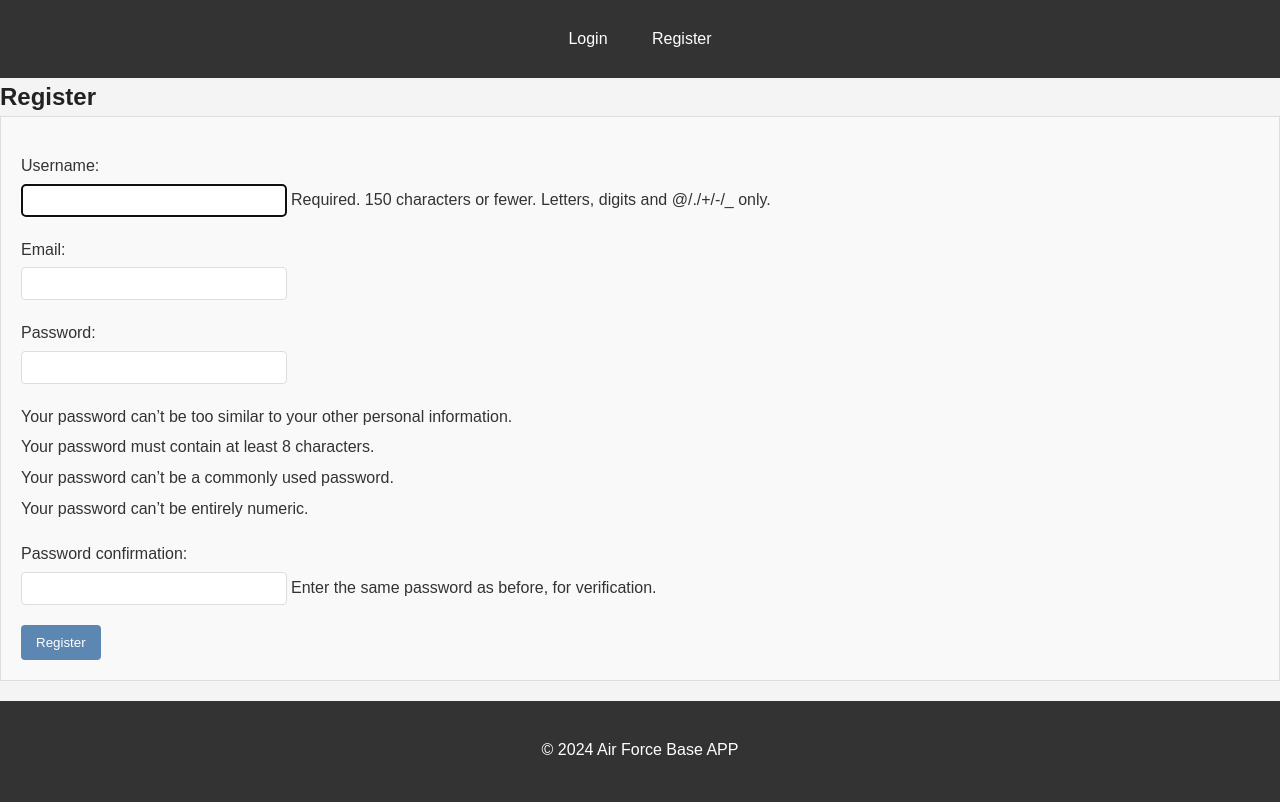
After one commit to joel5065/capstone_project, a Django app: page /register/ in a window 1280 px wide. The commit adds this page. Run offline with Django 5.2, Linux system fonts and the light colour scheme.

```diff
--- /dev/null
+++ b/personel_management/management_api/forms.py
@@ -0,0 +1,10 @@
+from django import forms
+from django.contrib.auth.forms import UserCreationForm
+from django.contrib.auth.models import User
+
+class CustomUserCreationForm(UserCreationForm):
+    email = forms.EmailField(required=True)
+
+    class Meta:
+        model = User
+        fields = ("username", "email")
--- /dev/null
+++ b/personel_management/management_api/templates/management_api/base.html
@@ -0,0 +1,34 @@
+{% load static %}
+
+<!DOCTYPE html>
+<html lang="en">
+<head>
+    <meta charset="UTF-8">
+    <meta name="viewport" content="width=device-width, initial-scale=1.0">
+    <title>{% block title %}ABIDJAN AIR FORCE BASE- MILITARY MANAGEMENT APP {% endblock %}</title>
+    <link rel="stylesheet" href="{% static 'css/style.css' %}">
+</head>
+<body>
+    <header>
+        <nav>
+            <ul>
+
+                <li><a href="{% url 'login' %}">Login</a></li>
+                <li><a href="{% url 'register' %}">Register</a></li>
+            </ul>
+        </nav>
+    </header>
+
+    <div class="content">
+        {% block content %}
+        <!-- Page-specific content goes here -->
+        {% endblock %}
+    </div>
+
+    <footer>
+        <p>&copy; 2024 Air Force Base APP</p>
+    </footer>
+
+    <script src="{% static 'js/script.js' %}"></script>
+</body>
+</html>
--- a/personel_management/management_api/templates/management_api/home.html
+++ b/personel_management/management_api/templates/management_api/home.html
@@ -26,7 +26,11 @@
     </style>
 </head>
 <body>
-    <h1>Welcome</h1>
+    <h1> Welcome to the Abidjan Air Force Base - PERSONNEL MANAGEMENT APP</h1>
+
+         <h2> <li><a href="{% url 'military-list' %}">List Military</a></li></h2>
+        <h2><li><a href="{% url 'military-create' %}">Add New Military</a></li></h2>
+
 
 </body>
 </html>
--- /dev/null
+++ b/personel_management/management_api/templates/management_api/logout.html
@@ -0,0 +1,6 @@
+{% extends 'management_api/base.html' %}
+
+{% block content %}
+  <p>You have been logged out.</p>
+  <a href="{% url 'login' %}">Log in again</a>
+{% endblock %}
--- /dev/null
+++ b/personel_management/management_api/templates/management_api/register.html
@@ -0,0 +1,10 @@
+{% extends 'management_api/base.html' %}
+
+{% block content %}
+  <h2>Register</h2>
+  <form method="post">
+    {% csrf_token %}
+    {{ form.as_p }}
+    <button type="submit">Register</button>
+  </form>
+{% endblock %}
--- a/personel_management/management_api/urls.py
+++ b/personel_management/management_api/urls.py
@@ -1,13 +1,16 @@
 from django.urls import path, include
 from .views import MilitaryListView, MilitaryCreateView, MilitaryDetailView, MilitaryDeleteView, MilitaryUpdateView
 from rest_framework.authtoken.views import obtain_auth_token
-from .views import home
+from django.contrib.auth import views as auth_views
+from .views import home, register
 
 
 urlpatterns = [
+    path('register/', register, name='register'),
+    path('', auth_views.LoginView.as_view(template_name='management_api/login.html'), name='login'),
+    path('logout/', auth_views.LogoutView.as_view(template_name='management_api/logout.html'), name='logout'),
     path('api-token-auth/', obtain_auth_token, name='api_token_auth'),
-    path('', home, name='home'),
-    #path('api/', include(router.urls), name="api"),
+    path('home/', home, name='home'),
     path('military/', MilitaryListView.as_view(), name='military-list'),
     path('military/<int:pk>/', MilitaryDetailView.as_view(), name='military-detail'),
     path('military/create/', MilitaryCreateView.as_view(), name='military-create'),
--- a/personel_management/management_api/views.py
+++ b/personel_management/management_api/views.py
@@ -1,11 +1,24 @@
-from django.shortcuts import render
+from django.shortcuts import render, redirect
 from rest_framework.permissions import IsAuthenticatedOrReadOnly, IsAuthenticated
 from rest_framework import generics, filters
 from django_filters import rest_framework as filter
 from .serializers import MilitarySerializer, DiplomaSerializer, ChildrenSerializer
 from .models import Military, Diploma, Children
+from .forms import CustomUserCreationForm
+from django.contrib.auth.decorators import login_required
 # Create your views here.
+def register(request):
+    if request.method == 'POST':
+        form = CustomUserCreationForm(request.POST)
+        if form.is_valid():
+            form.save()
+            return redirect('login')  # Redirect to login after successful registration
+    else:
+        form = CustomUserCreationForm()
+    return render(request, 'management_api/register.html', {'form': form})
 
+# Home page
+@login_required
 def home(request):
     return render(request, 'management_api/home.html')
 
--- a/personel_management/personel_management/urls.py
+++ b/personel_management/personel_management/urls.py
@@ -19,5 +19,5 @@ from django.urls import path, include
 
 urlpatterns = [
     path('admin/', admin.site.urls),
-    path('management_api/', include('management_api.urls'))
+    path('', include('management_api.urls'))
 ]
--- /dev/null
+++ b/personel_management/static/css/style.css
@@ -0,0 +1,155 @@
+/* style.css */
+
+/* Basic Reset and Typography */
+body {
+    font-family: 'Arial', sans-serif;
+    margin: 0;
+    padding: 0;
+    line-height: 1.6;
+    color: #333;
+    background-color: #f4f4f4; /* Light background */
+}
+
+h1, h2, h3 {
+    margin-bottom: 15px;
+    color: #222;
+    margin: auto;
+}
+
+p {
+    margin-bottom: 20px;
+}
+
+/* Container and Layout */
+.container {
+    width: 80%;
+    margin: auto;
+    overflow: hidden;
+    padding: 20px;
+    background-color: #fff; /* White container */
+    box-shadow: 0 2px 4px rgba(0, 0, 0, 0.1); /* Subtle shadow */
+}
+
+/* Navigation */
+nav {
+    background: #333;
+    color: #fff;
+    padding: 10px 0;
+}
+
+nav ul {
+    padding: 0;
+    list-style: none;
+    text-align: center;
+}
+
+nav li {
+    display: inline;
+    margin: 0 20px;
+}
+
+nav a {
+    color: #fff;
+    text-decoration: none;
+}
+
+nav a:hover {
+    text-decoration: underline;
+}
+
+/* Forms */
+form {
+    padding: 20px;
+    border: 1px solid #ddd;
+    background: #f9f9f9;
+    margin-bottom: 20px;
+    margin: auto;
+}
+
+form label {
+    display: block;
+    margin-bottom: 5px;
+}
+
+form input[type="text"],
+form input[type="password"],
+form input[type="email"],
+form input[type="number"],
+form textarea {
+    width: 20%;
+    padding: 8px;
+    margin-bottom: 10px;
+    margin: auto;
+    border: 1px solid #ddd;
+    border-radius: 4px;
+}
+
+form button {
+    background: #5c87b2; /* A nice blue */
+    color: white;
+    padding: 10px 15px;
+    border: none;
+    border-radius: 4px;
+    cursor: pointer;
+}
+
+form button:hover {
+    background: #4a709a;
+}
+
+/* Lists */
+ul {
+    list-style: none;
+    padding: 0;
+}
+
+li {
+    margin-bottom: 5px;
+}
+
+/* Tables */
+table {
+    width: 100%;
+    border-collapse: collapse;
+    margin-bottom: 20px;
+}
+
+th, td {
+    border: 1px solid #ddd;
+    padding: 8px;
+    text-align: left;
+}
+
+th {
+    background-color: #f2f2f2;
+}
+
+/* Links */
+a {
+    color: #5c87b2;
+    text-decoration: none;
+}
+
+a:hover {
+    text-decoration: underline;
+}
+
+/* Footer */
+footer {
+    text-align: center;
+    padding: 20px 0;
+    background: #333;
+    color: #fff;
+    margin-top: 20px;
+}
+
+/* Responsive adjustments (example) */
+@media(max-width: 768px) {
+    .container {
+        width: 90%;
+    }
+    nav li {
+        display: block;
+        margin: 10px 0;
+    }
+}
--- /dev/null
+++ b/personel_management/static/js/script.js
@@ -0,0 +1,4 @@
+// Basic example script to demonstrate dynamic behavior
+document.addEventListener('DOMContentLoaded', function() {
+    console.log('Management Page loaded');
+});
```
Also changed, not shown: personel_management/management_api/templates/management_api/login.html (added, +10 -0 lines), personel_management/personel_management/settings.py (+20 -1 lines), personel_management/db.sqlite3, personel_management/management_api/serializers.py (line endings or trailing spaces), personel_management/pofile_pictures/Anti-Collision-Light_Reflections.jpg (added), personel_management/pofile_pictures/reddit-avatar.png (added).
